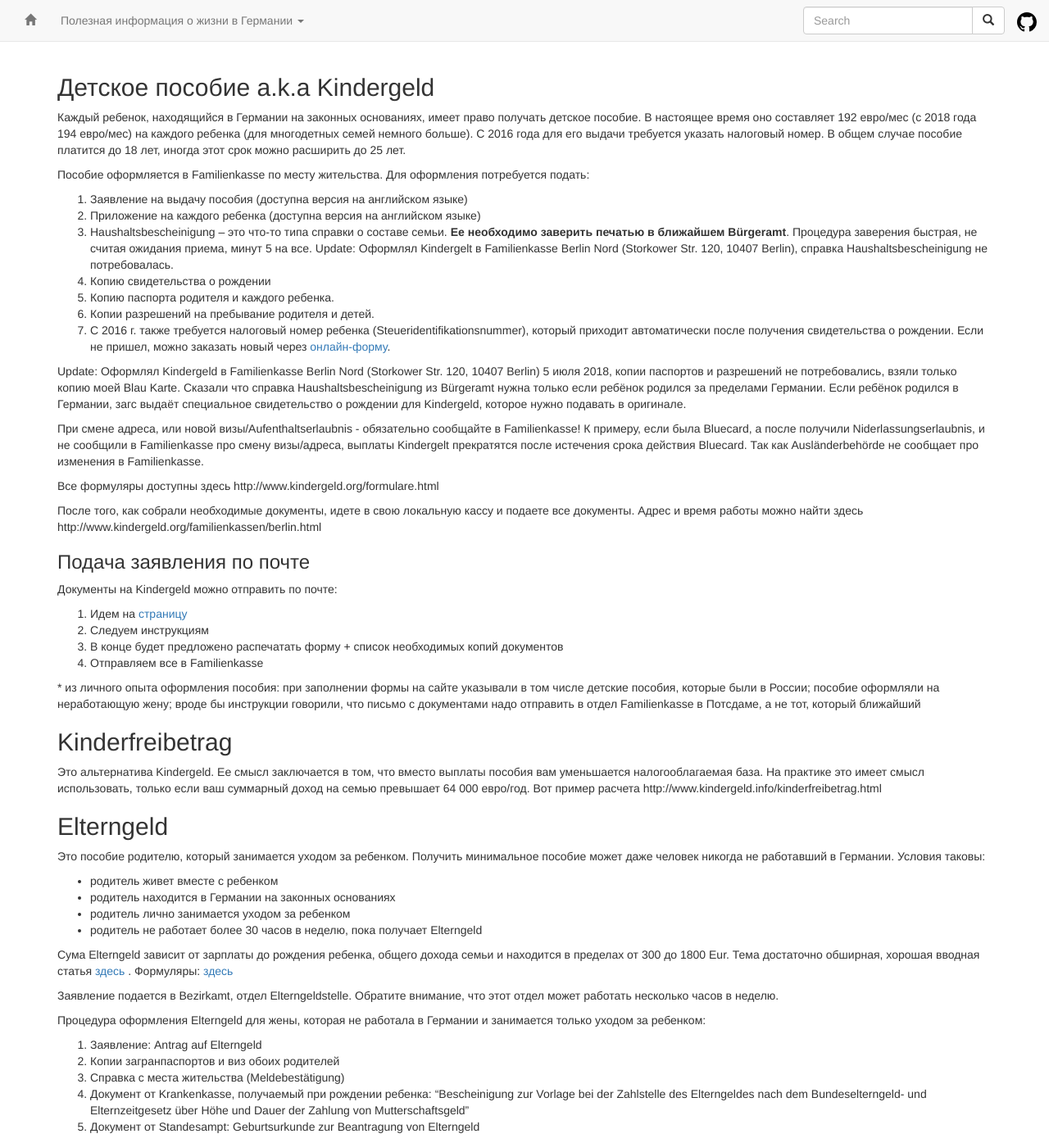
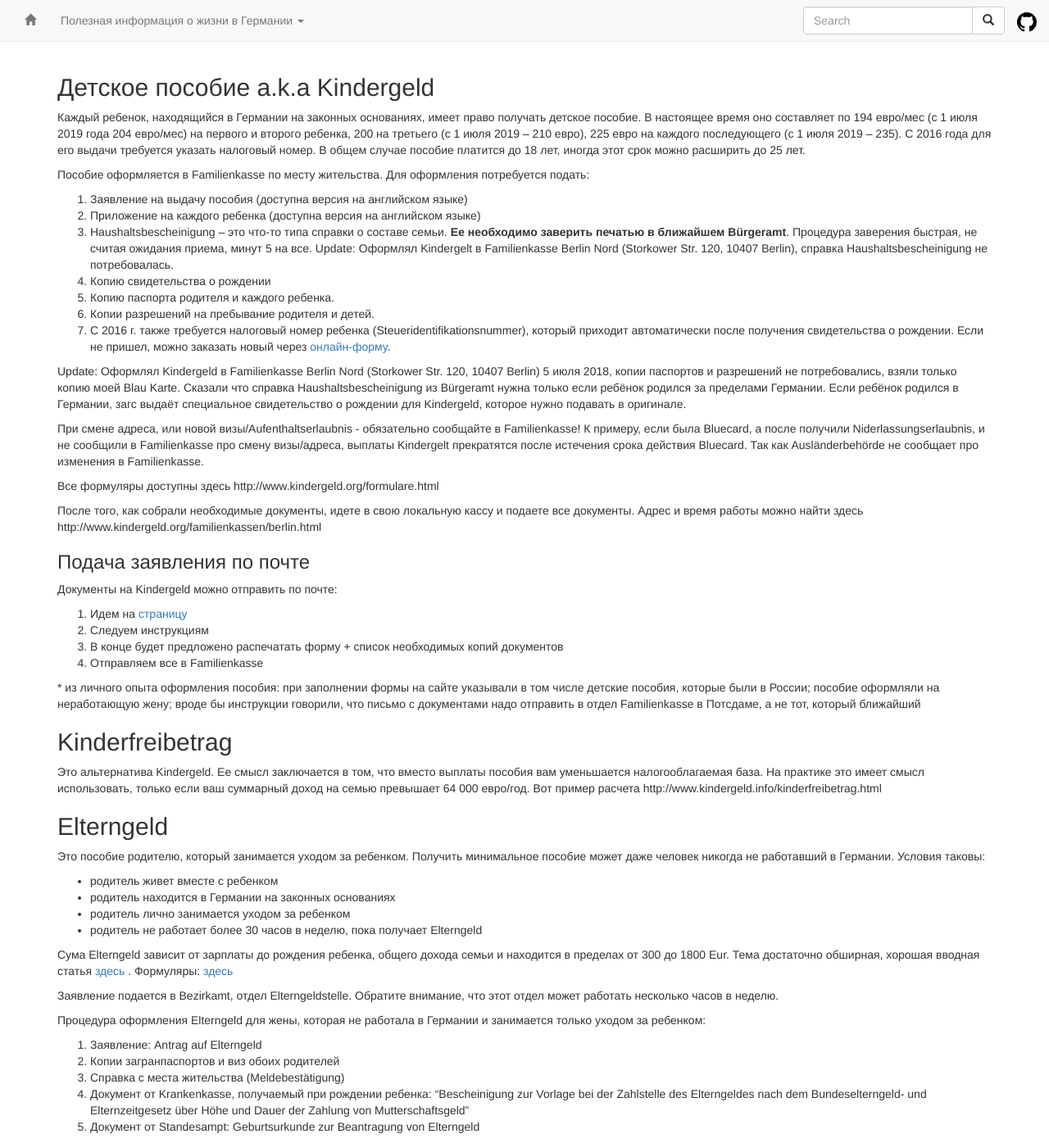
Before and after one commit to ru-de/faq, a Jekyll site: the page built from pages/Детские пособия.md, in a window 1280 px wide and 1395 px high. Shown: the whole window at 82% size. Built offline with Jekyll 4.4.1, drawn with Linux system fonts in a browser that asks for light colours; nearby versions of some CDN libraries.

Commit message:
Travis #1130: sync github pages

```diff
--- a/pages/Детские пособия.md
+++ b/pages/Детские пособия.md
@@ -4,7 +4,7 @@ layout: default
 ---
 
 ## Детское пособие a.k.a Kindergeld
-Каждый ребенок, находящийся в Германии на законных основаниях, имеет право получать детское пособие. В настоящее время оно составляет 192 евро/мес (с 2018 года 194 евро/мес) на каждого ребенка (для многодетных семей немного больше). C 2016 года для его выдачи требуется указать налоговый номер. В общем случае пособие платится до 18 лет, иногда этот срок можно расширить до 25 лет.
+Каждый ребенок, находящийся в Германии на законных основаниях, имеет право получать детское пособие. В настоящее время оно составляет по 194 евро/мес (с 1 июля 2019 года 204 евро/мес) на первого и второго ребенка, 200 на третьего (с 1 июля 2019 – 210 евро), 225 евро на каждого последующего (с 1 июля 2019 – 235). C 2016 года для его выдачи требуется указать налоговый номер. В общем случае пособие платится до 18 лет, иногда этот срок можно расширить до 25 лет.
 
 Пособие оформляется в Familienkasse по месту жительства. Для оформления потребуется подать:
 
```
